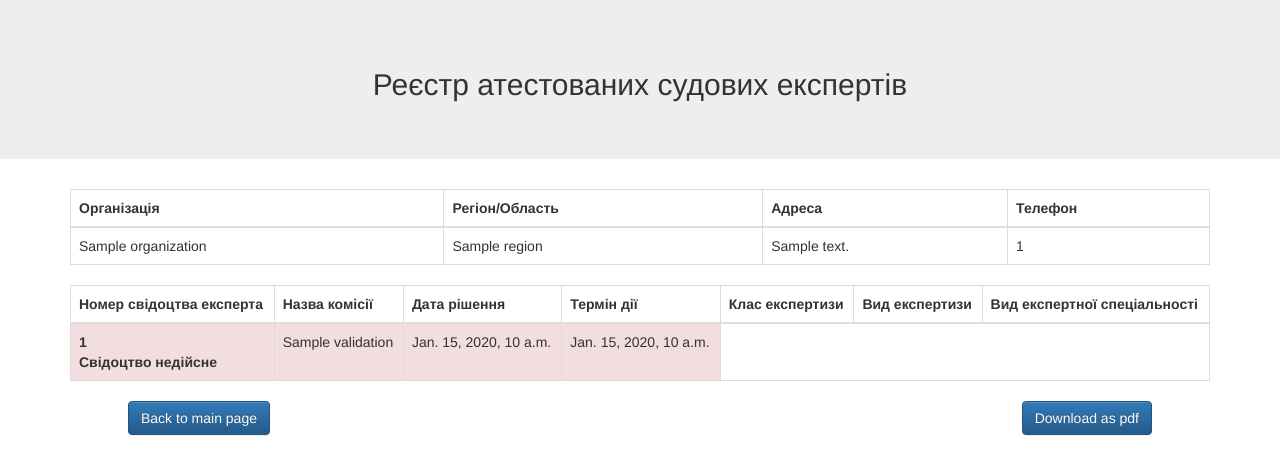
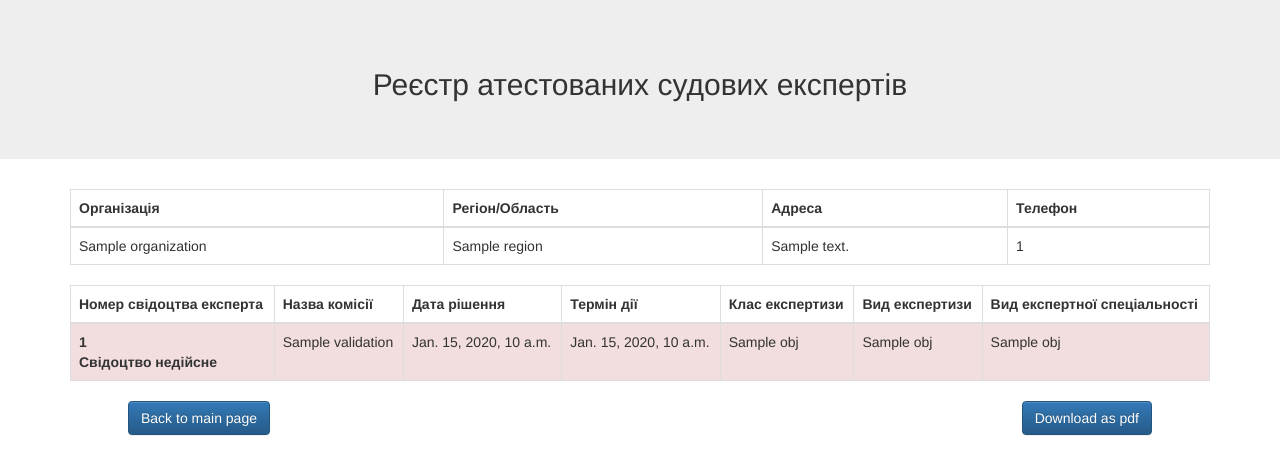
Before and after one commit to LimeTheCoder/ExpertsRegister, a Django app: template register/templates/register/validation_page.html in a window 1280 px wide. Shown: the top 475 px of the page. Run offline with Django 3.2, Linux system fonts and the light colour scheme; the template is opened without the code that fills it: most values are stand-ins (such as "Sample title", 1, 10 or a date in 2020); some libraries are stand-ins or nearby versions.

Commit message:
Add dummy class and kinds fields

```diff
--- a/register/templates/register/validation_page.html
+++ b/register/templates/register/validation_page.html
@@ -83,7 +83,24 @@
         <td>{{ validation.name }}</td>
         <td>{{ validation.date_begin }}</td>
         <td>{{ validation.date_end }}</td>
-
+        <td>
+          {% for obj in params.uniq_classes %}
+           {{ obj }}
+           <br>
+          {% endfor %}
+        </td>
+        <td>
+          {% for obj in params.uniq_kinds %}
+           {{ obj }}
+           <br>
+          {% endfor %}
+        </td>
+        <td>
+          {% for obj in params.specialities %}
+           {{ obj }}
+           <br>
+          {% endfor %}
+        </td>
       </tr>
       {% endfor %}
     </tbody>
```
Also changed, not shown: register/views.py (+11 -5 lines), 1 other file.
